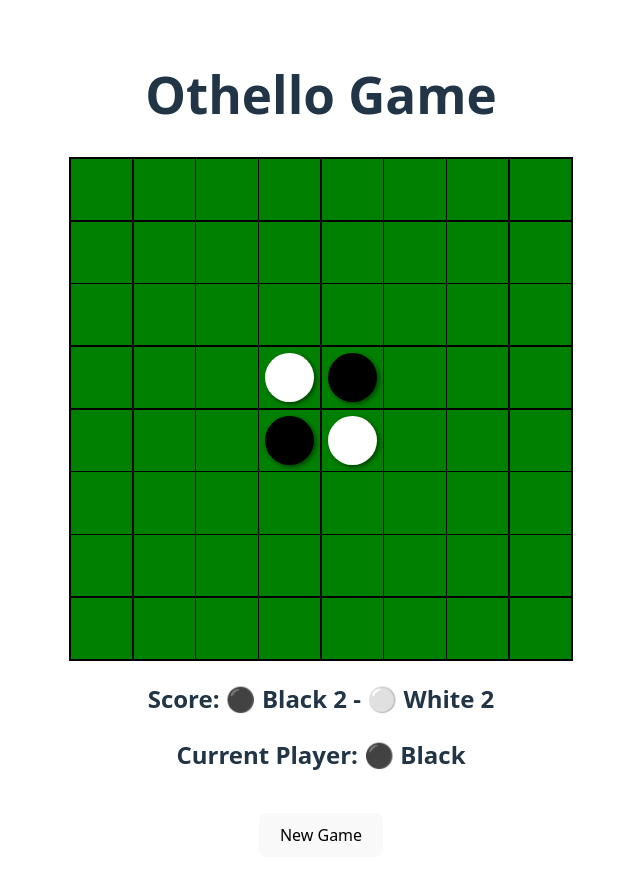
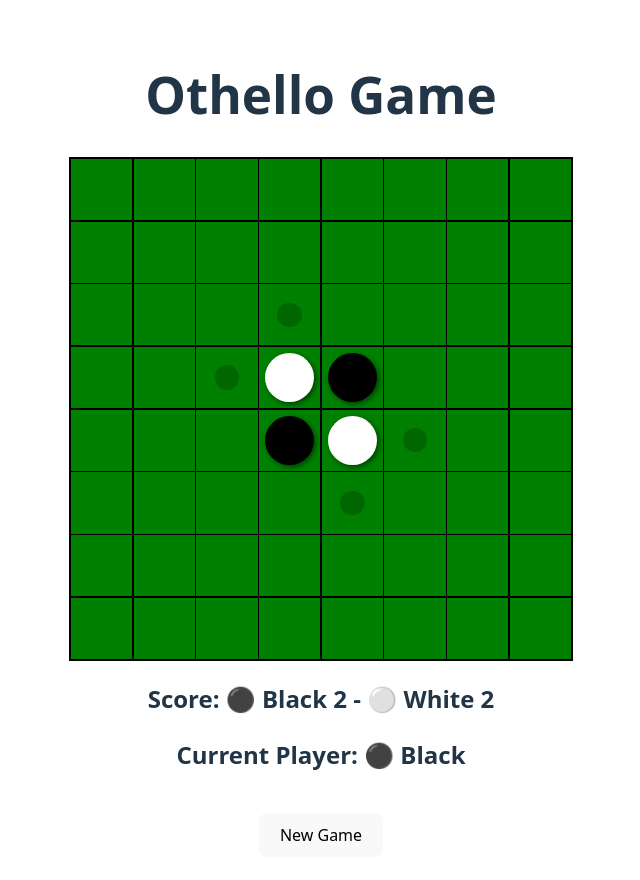
Before and after one commit to kohaku618/Othello, a React (Vite) app: page / in a window 1280 px wide. Shown: the top 880 px of the page, without its empty margins (319-959 px from the left). Built offline with nearby package versions, Linux system fonts and the light colour scheme.

Commit message:
ヒントマーカーの追加

```diff
--- a/src/App.css
+++ b/src/App.css
@@ -26,6 +26,7 @@
   display: flex;
   justify-content: center;
   align-items: center;
+  position: relative;
 }
 
 /* 石のスタイル */
@@ -34,6 +35,7 @@
   height: 80%;
   border-radius: 50%; /* 円形にする */
   box-shadow: 2px 2px 5px rgba(0,0,0,0.5); /* 立体感を出す影 */
+  z-index: 1;/* ヒントマーカーより前に表示 */
 }
 
 /* 黒石の色 */
@@ -45,3 +47,12 @@
 .piece.white {
   background-color: #fff;
 }
+
+/* ヒントマーカー */
+.hint-marker {
+  width: 40%;
+  height: 40%;
+  background-color: rgba(0, 0, 0, 0.2); /* 黒色の20%の透明度 */
+  border-radius: 50%;
+  position: absolute; /* マスの中央に配置 */
+}
--- a/src/components/Board.tsx
+++ b/src/components/Board.tsx
@@ -6,9 +6,11 @@ type BoardProps = {
   board: BoardState;
   // クリックイベントを受け取る型
   handleClick: (row: number, col: number) => void;
+  // validMovesを受け取る
+  validMoves: [number, number][];
 };
 
-const Board = ({ board, handleClick }: BoardProps) => {
+const Board = ({ board, handleClick, validMoves }: BoardProps) => {
   return (
     <div className="board">
       {/* board.flat() で8x8の二次元配列を64個の一列の配列に変換し、
@@ -18,12 +20,16 @@ const Board = ({ board, handleClick }: BoardProps) => {
         // 1次元配列のインデックスから行と列を計算
         const row = Math.floor(index / 8);
         const col = index % 8;
+        // マスがヒント表示対象か判定
+        const isHint = validMoves.some(move => move[0] === row && move[1] === col);
+
         return (
           <Cell
             key={index}
             state={cellState}
             // クリックされたら、そのマスの行と列をhandleClickに渡す
             onClick={() => handleClick(row, col)}
+            isHint={isHint}
           />
         );
       })}
--- a/src/components/Cell.tsx
+++ b/src/components/Cell.tsx
@@ -4,9 +4,10 @@ type CellProps = {
     state: CellState;
     // クリックイベントを受け取る型
     onClick: () => void;
+    isHint: boolean;
 }
 
-const Cell = ({ state, onClick }: CellProps) => {
+const Cell = ({ state, onClick, isHint }: CellProps) => {
     // stateが0でなければ石を表示する（0は空マス）
     const piece = state !== 0 ? (
         // stateが1なら'black', 2なら'white'のクラス名を付けて色を分ける
@@ -17,6 +18,8 @@ const Cell = ({ state, onClick }: CellProps) => {
         // マス本体のdivにonClickイベントを設定
         <div className='cell' onClick={onClick}>
             {piece}
+            {/* isHintがtrueの場合ヒントマーカーを表示 */}
+            {isHint && <div className='hint-marker'></div>}
         </div>
     );
 }
--- a/src/components/Game.tsx
+++ b/src/components/Game.tsx
@@ -78,6 +78,21 @@ const Game = () => {
         );
     }, [board]);
 
+    // 現プレイヤーが置ける場所のリストを計算
+    const validMoves = useMemo(() => {
+        const moves: [number, number][] = [];
+        // 盤面のマスを全部チェック
+        for (let r = 0; r < 8; r++) {
+            for (let c = 0; c < 8; c++) {
+                // そのマスに置くとひっくり返せるか
+                if (getFlippableTiles(board, r, c, currentPlayer).length > 0) {
+                    moves.push([r, c]);
+                }
+            }
+        }
+        return moves;
+    }, [board, currentPlayer]);
+
     // ターンのたびにパスやゲーム終了を自動でチェック
     useEffect(() => {
         if (isGameOver) return; // ゲーム終了後は何もしない
@@ -146,7 +161,7 @@ const Game = () => {
     return (
         <div className="game">
             {/* Boardコンポーネントに盤面データ(board),handleClickを渡す */}
-            <Board board={board} handleClick={handleClick} />
+            <Board board={board} handleClick={handleClick} validMoves={validMoves} />
 
             {/* 現在のプレイヤーを表示する部分 */}
             <div className="info">
```
